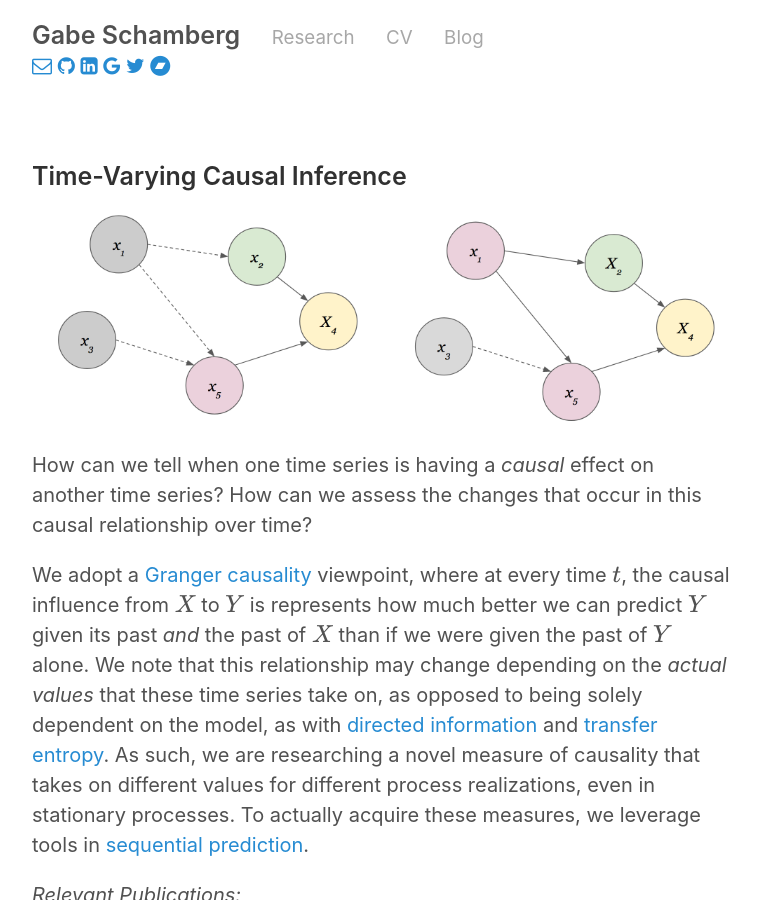
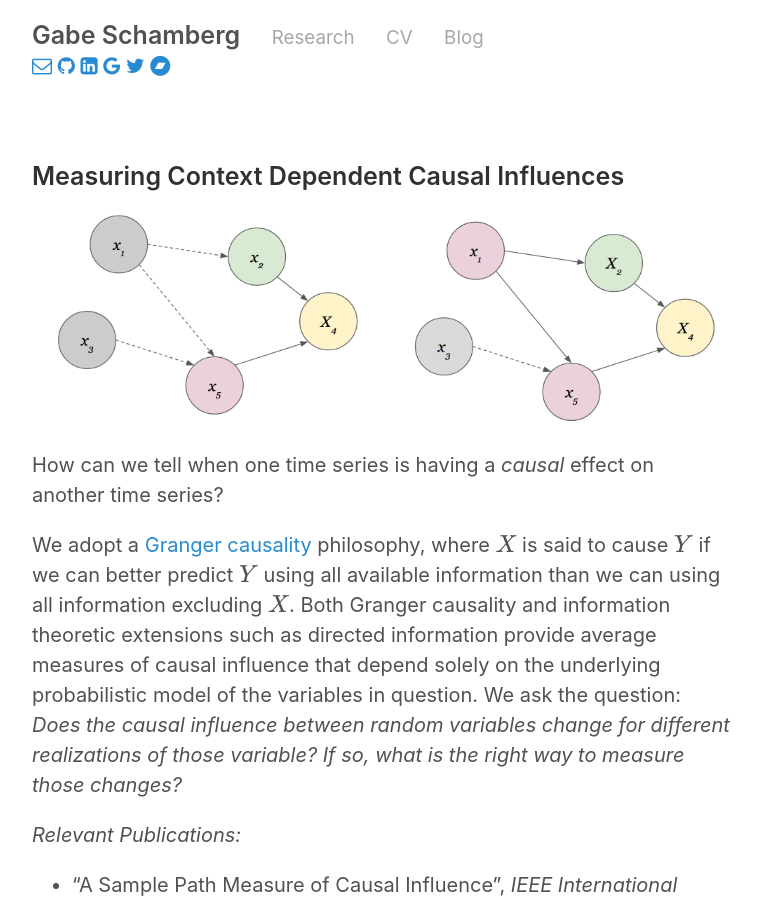
Before and after one commit to gabeschamberg/gabeschamberg.github.io, a Jekyll site: the page built from research.md, in a window 1280 px wide and 900 px high. Shown: the whole window, without its empty margins (258-1017 px from the left). Built offline with Jekyll 4.4.1, drawn with Linux system fonts in a browser that asks for light colours; formulas are drawn with MathJax 3.

Commit message:
updated research and cv

```diff
--- a/research.md
+++ b/research.md
@@ -3,13 +3,13 @@ layout: page
 title: Research
 ---
 
-### Time-Varying Causal Inference
+### Measuring Context Dependent Causal Influences
 
 ![Time-Varying Causality](https://raw.githubusercontent.com/gabeschamberg/gabeschamberg.github.io/master/imgs/causality5.png)
 
-How can we tell when one time series is having a *causal* effect on another time series? How can we assess the changes that occur in this causal relationship over time?
+How can we tell when one time series is having a *causal* effect on another time series?
 
-We adopt a [Granger causality](http://www.scholarpedia.org/article/Granger_causality) viewpoint, where at every time $$t$$, the causal influence from $$X$$ to $$ Y $$ is represents how much better we can predict $$ Y $$ given its past *and* the past of $$ X $$ than if we were given the past of $$Y$$ alone. We note that this relationship may change depending on the *actual values* that these time series take on, as opposed to being solely dependent on the model, as with [directed information](https://arxiv.org/pdf/1201.2334.pdf) and [transfer entropy](https://journals.aps.org/prl/abstract/10.1103/PhysRevLett.85.461). As such, we are researching a novel measure of causality that takes on different values for different process realizations, even in stationary processes. To actually acquire these measures, we leverage tools in [sequential prediction](https://www.eng.tau.ac.il/~meir/articles/32%20Universal%20Prediction.pdf).
+We adopt a [Granger causality](http://www.scholarpedia.org/article/Granger_causality) philosophy, where $$X$$ is said to cause $$Y$$ if we can better predict $$Y$$ using all available information than we can using all information excluding $$X$$. Both Granger causality and information theoretic extensions such as directed information provide average measures of causal influence that depend solely on the underlying probabilistic model of the variables in question. We ask the question: *Does the causal influence between random variables change for different realizations of those variable? If so, what is the right way to measure those changes?*
 
 *Relevant Publications:*
 - "A Sample Path Measure of Causal Influence", *IEEE International Symposium on Information Theory (ISIT)*, June 2018, To Appear.
```
Also changed, not shown: cv.md (+2 -1 lines).
